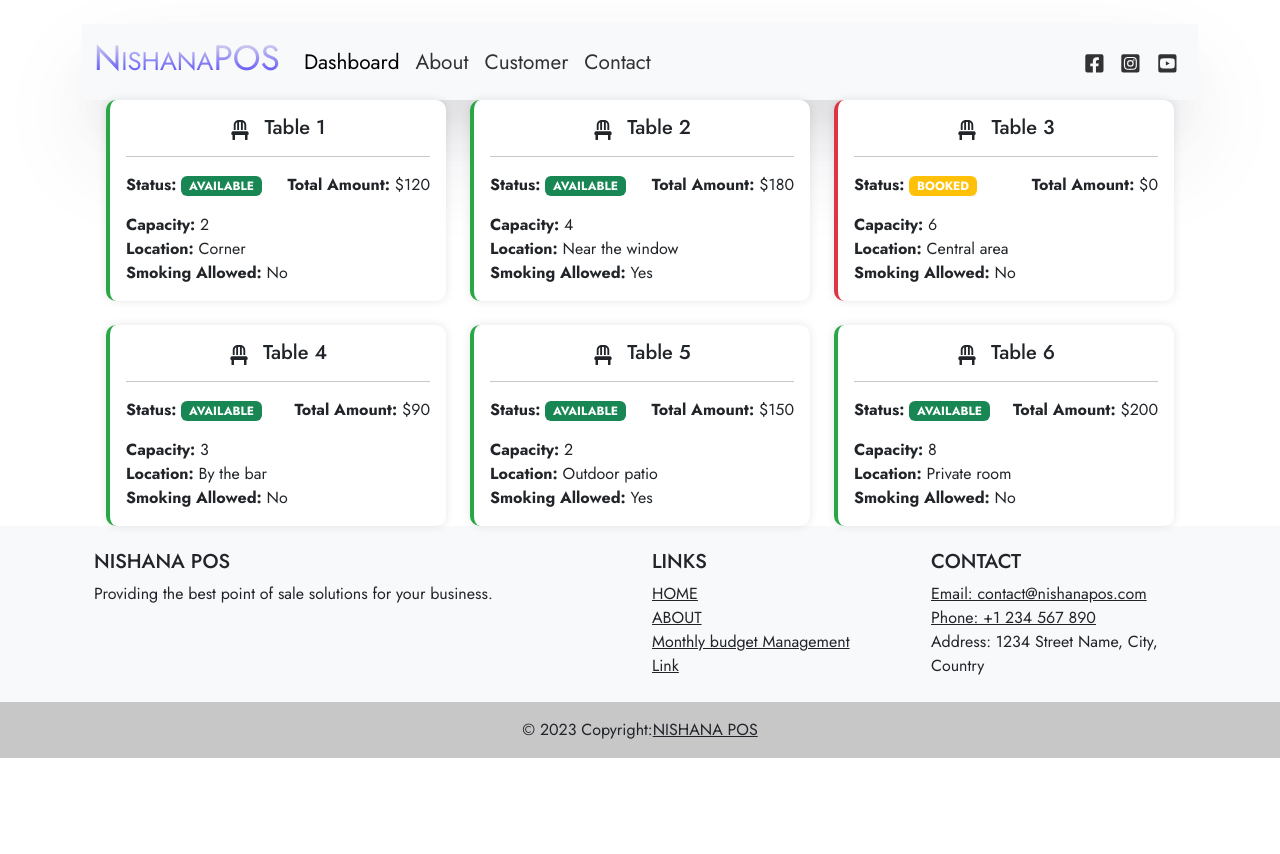
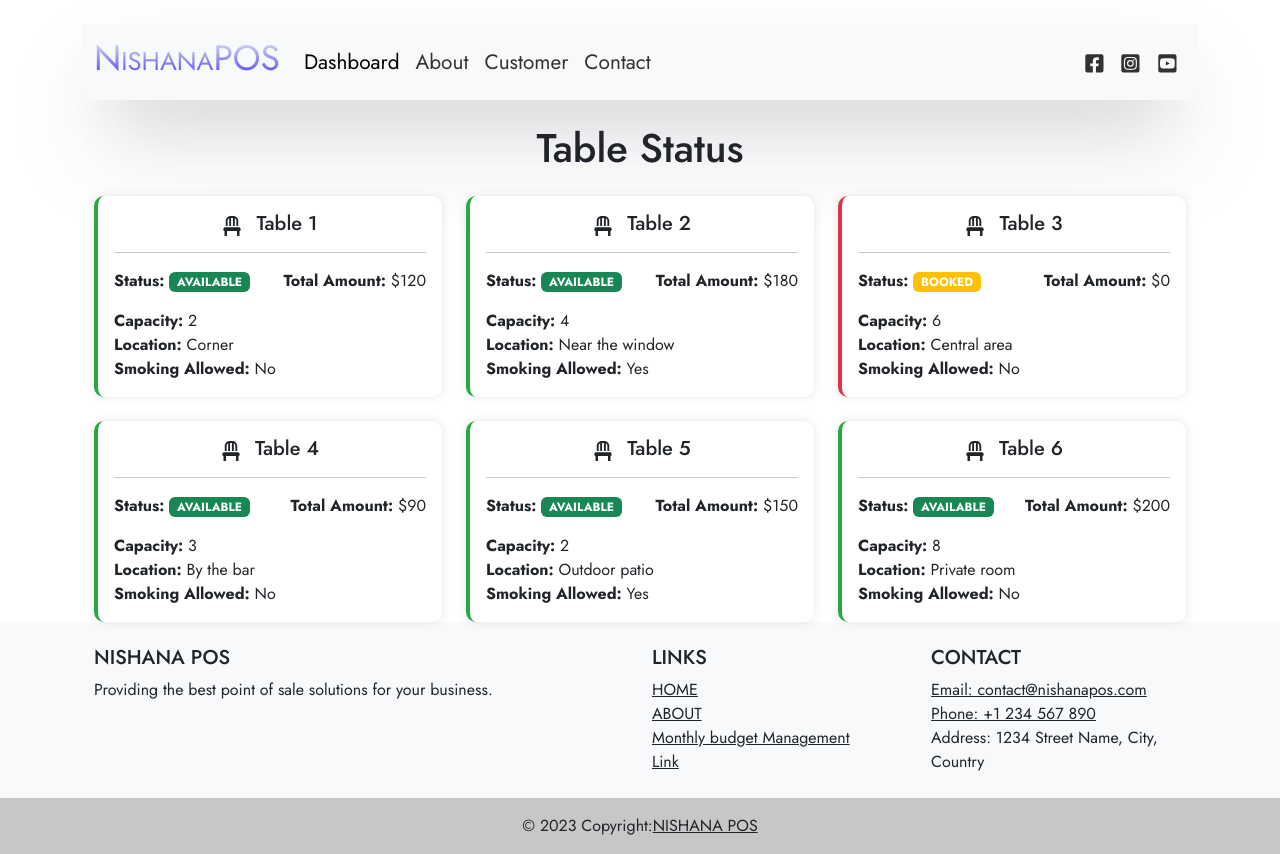
Before and after one commit to jitendra977/pos-frontend-vite, a React (Vite) app: page /table in a window 1280 px wide. Before the commit the page ends 800 px from the top, so only its background shows below. Built offline with nearby package versions, Linux system fonts and the light colour scheme.

Commit message:
change order table

```diff
--- a/src/pages/Table.jsx
+++ b/src/pages/Table.jsx
@@ -4,19 +4,15 @@ import { FaChair } from 'react-icons/fa';
 import './dashboard.css'; // Import custom CSS file for Table
 
 const Table = () => {
-    // Initialize with sample data for demonstration
     const [tables, setTables] = useState([]);
     const [isMobileView, setIsMobileView] = useState(false);
-    const [loading, setLoading] = useState(true); // Initialize loading state
-    const [error, setError] = useState(null); // Initialize error state
+    const [loading, setLoading] = useState(true);
+    const [error, setError] = useState(null);
 
-    // Simulating fetching data with useEffect
     useEffect(() => {
-        // Simulate fetching data after 1 second delay
         const fetchData = async () => {
             try {
-                // Replace with actual fetch logic in your application
-                await new Promise(resolve => setTimeout(resolve, 1000));
+                await new Promise(resolve => setTimeout(resolve, 1000)); // Simulate fetching data
                 const sampleTables = [
                     { id: 1, name: "Table 1", status: "AVAILABLE", totalAmount: 120, capacity: 2, location: "Corner", smokingAllowed: false },
                     { id: 2, name: "Table 2", status: "AVAILABLE", totalAmount: 180, capacity: 4, location: "Near the window", smokingAllowed: true },
@@ -26,14 +22,14 @@ const Table = () => {
                     { id: 6, name: "Table 6", status: "AVAILABLE", totalAmount: 200, capacity: 8, location: "Private room", smokingAllowed: false }
                 ];
                 setTables(sampleTables);
-                setLoading(false); // Set loading state to false after simulated fetch
+                setLoading(false);
             } catch (error) {
-                setError(error); // Set error state if fetch fails
-                setLoading(false); // Set loading state to false after simulated fetch
+                setError(error);
+                setLoading(false);
             }
         };
 
-        fetchData(); // Call fetchData function
+        fetchData();
 
         const handleResize = () => {
             const isMobile = window.innerWidth <= 768; // Adjust breakpoint as needed
@@ -46,7 +42,6 @@ const Table = () => {
         return () => window.removeEventListener('resize', handleResize);
     }, []);
 
-    // Function to render table cards
     const renderTables = () => {
         if (loading) {
             return <Alert variant="info">Loading tables...</Alert>;
@@ -61,7 +56,6 @@ const Table = () => {
         }
 
         return (
-            <Container fluid>
             <Row xs={1} md={2} lg={3} className="g-4">
                 {tables.map((table) => (
                     <Col key={table.id}>
@@ -91,11 +85,9 @@ const Table = () => {
                     </Col>
                 ))}
             </Row>
-            </Container>
         );
     };
 
-    // Function to determine badge variant based on table status
     const getStatusBadgeVariant = (status) => {
         switch (status) {
             case 'AVAILABLE':
@@ -107,32 +99,23 @@ const Table = () => {
         }
     };
 
-    // Function to determine card color class based on table status
     const getStatusColorClass = (status) => {
         switch (status) {
             case 'AVAILABLE':
-                return 'available'; // CSS class for available tables
+                return 'available';
             case 'BOOKED':
-                return 'booked'; // CSS class for booked tables
+                return 'booked';
             default:
-                return ''; // Default color or no class applied
-        }
-    };
-
-    // Function to determine which view to render based on screen size
-    const getMenuItems = () => {
-        if (isMobileView) {
-            return renderTables(); // Render tables in a single column for mobile view
-        } else {
-            return renderTables(); // Render tables in a grid layout for desktop view
+                return '';
         }
     };
 
     return (
         <Container fluid className="full-screen">
-            {getMenuItems()}
+            <h1 className="text-center my-4">Table Status</h1>
+            {renderTables()}
         </Container>
     );
-}
+};
 
 export default Table;
```
Lines whose indentation alone changed are shown as unchanged.
